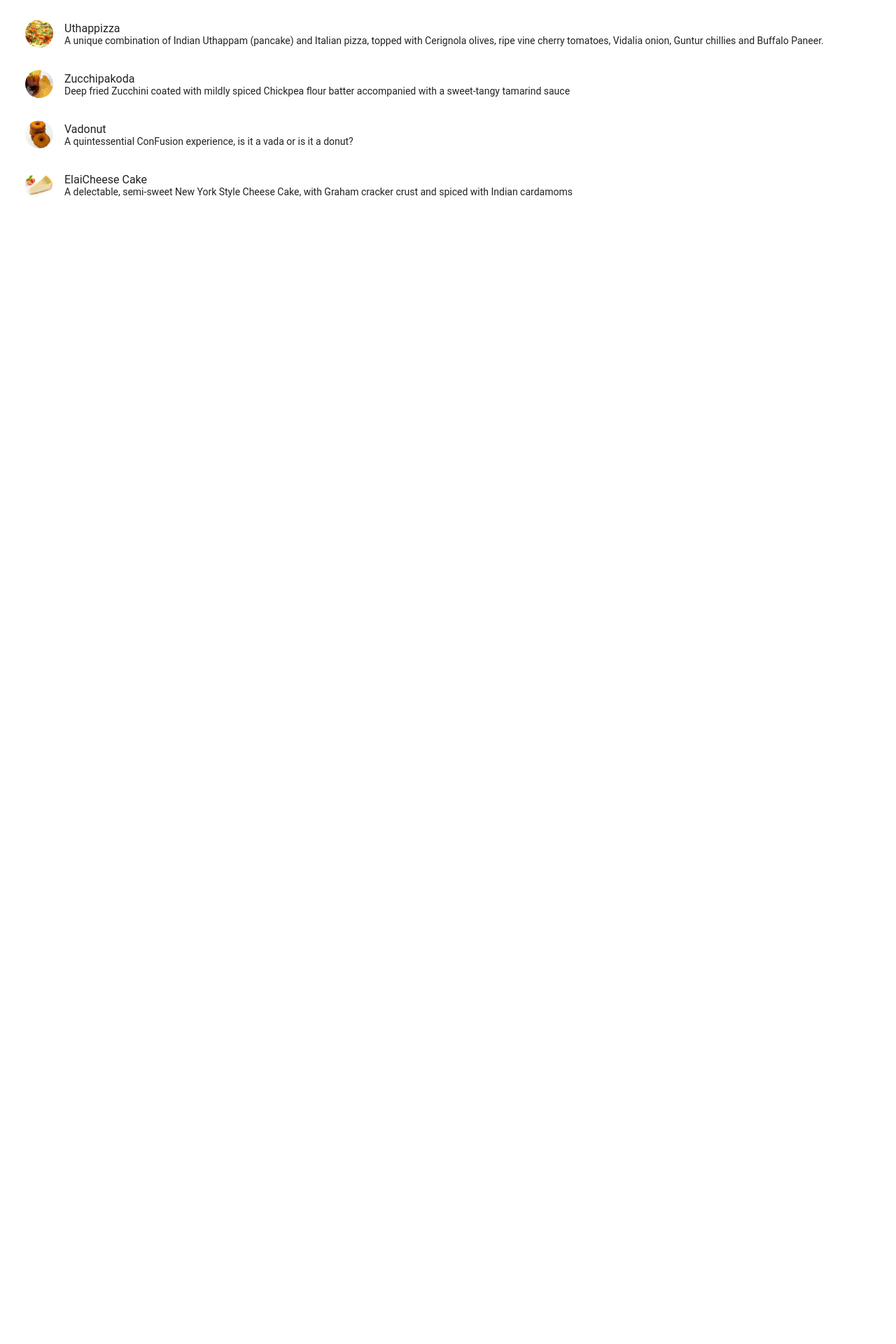
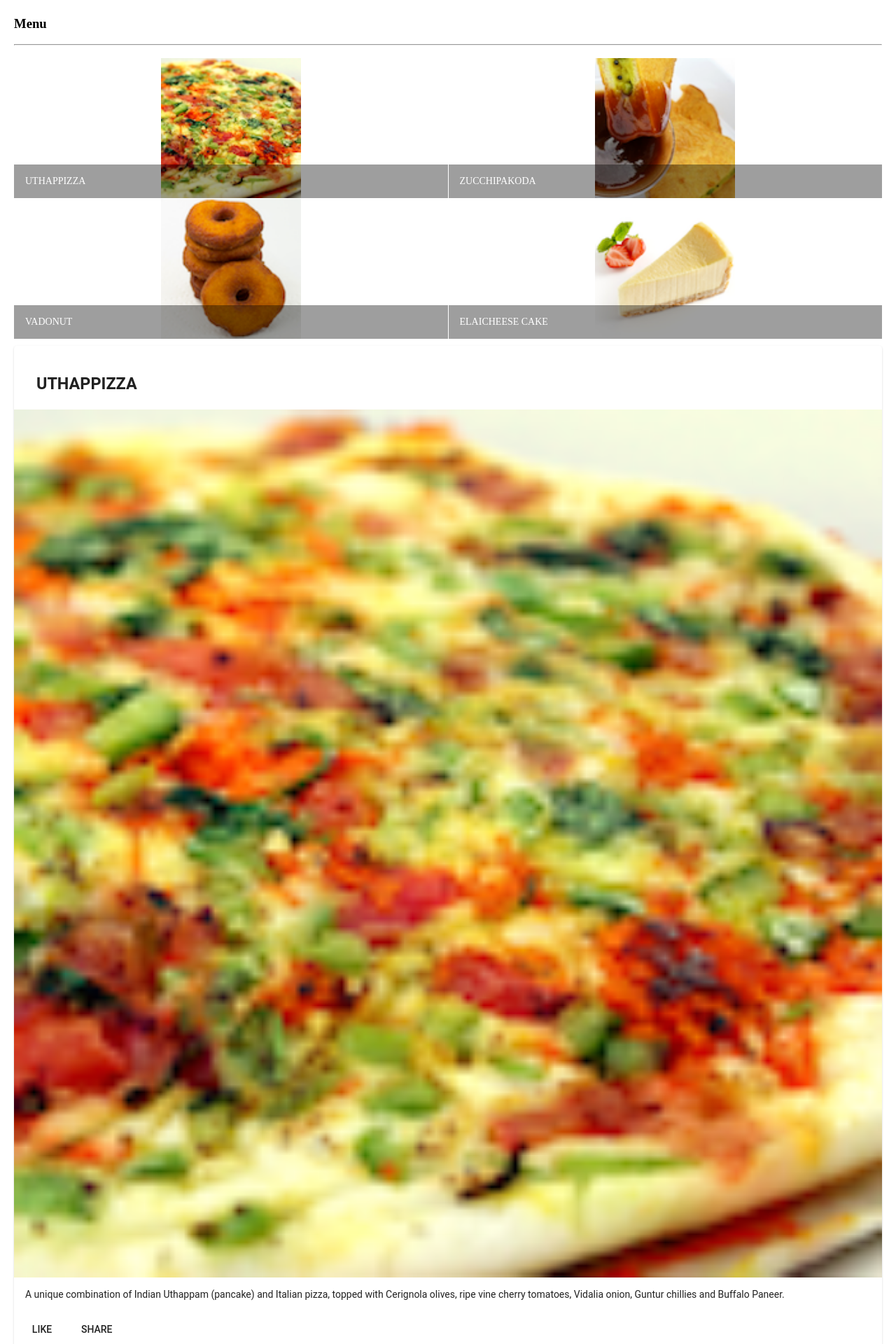
Before and after one commit to nikhilsharma96/CourseraAngularProject, an Angular app: page / in a window 1280 px wide. Shown: the part 80-2000 px from the top of the page at 70% size. Before the commit the page ends 800 px from the top, so only its background shows below. Built offline with nearby package versions, Linux system fonts and the light colour scheme.

Commit message:
Component:Second Commit

```diff
--- a/src/app/menu/menu.component.html
+++ b/src/app/menu/menu.component.html
@@ -2,14 +2,41 @@
      fxLayout="column"
      fxLayoutGap="10px">
 
-  <mat-list fxFlex>
-    <mat-list-item *ngFor="let dish of dishes">
-      <img matListAvatar src={{dish.image}} alt={{dish.name}}>
-      <h1 matLine> {{dish.name}} </h1>
-      <p matLine>
-        <span> {{dish.description}} </span>
-      </p>
-    </mat-list-item>
-  </mat-list>
+  <div fxFlex>
+    <div>
+      <h3>Menu</h3>
+      <hr>
+    </div>
+  </div>
+
+  <div fxFlex>
+    <mat-grid-list cols="2" rowHeight="200px">
+      <mat-grid-tile *ngFor="let dish of dishes">
+        <img height="200px" src={{dish.image}} alt={{dish.name}}>
+        <mat-grid-tile-footer>
+          <h1>{{dish.name | uppercase}}</h1>
+        </mat-grid-tile-footer>
+      </mat-grid-tile>
+    </mat-grid-list>
+  </div>
+
+  <div fxFlex *ngIf="selectedDish">
+    <mat-card>
+      <mat-card-header>
+        <mat-card-title>
+          <h3>{{selectedDish.name | uppercase}}</h3>
+        </mat-card-title>
+      </mat-card-header>
+      <img mat-card-image src={{selectedDish.image}} alt={{selectedDish.name}}>
+      <mat-card-content>
+        <p>{{selectedDish.description}}
+        </p>
+      </mat-card-content>
+      <mat-card-actions>
+        <button mat-button>LIKE</button>
+        <button mat-button>SHARE</button>
+      </mat-card-actions>
+    </mat-card>
+  </div>
 
 </div>
--- a/src/app/menu/menu.component.ts
+++ b/src/app/menu/menu.component.ts
@@ -1,16 +1,7 @@
 import { Component, OnInit } from '@angular/core';
 import { Dish } from '../shared/shared'
 
-@Component({
-  selector: 'app-menu',
-  templateUrl: './menu.component.html',
-  styleUrls: ['./menu.component.scss']
-})
-
-  export class MenuComponent implements OnInit {
-
-    dishes: Dish[] = [
-      {
+const DISHES: Dish[] = [{
   id: '0',
   name: 'Uthappizza',
   image: '/assets/images/uthappizza.png',
@@ -51,7 +42,21 @@
   price: '2.99',
   description: 'A delectable, semi-sweet New York Style Cheese Cake, with Graham cracker crust and spiced with Indian cardamoms'
 }
+
   ];
+
+@Component({
+  selector: 'app-menu',
+  templateUrl: './menu.component.html',
+  styleUrls: ['./menu.component.scss']
+})
+
+  export class MenuComponent implements OnInit {
+
+    dishes = DISHES;
+
+  selectedDish = DISHES[0];
+
   constructor() { }
 
   ngOnInit(): void {
```
Also changed, not shown: src/app/app.module.ts (+7 -1 lines). Lines whose indentation alone changed are shown as unchanged.
